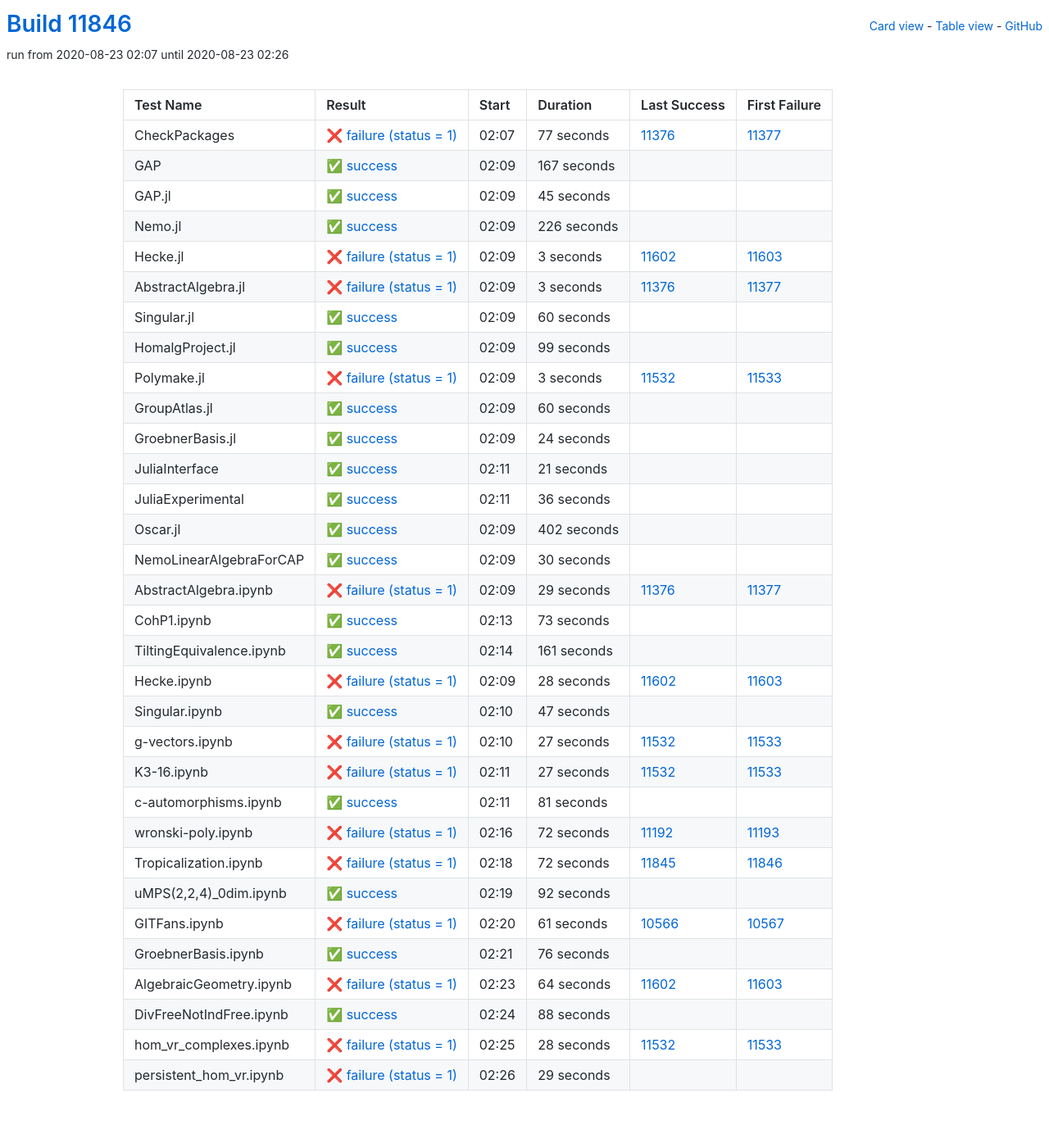
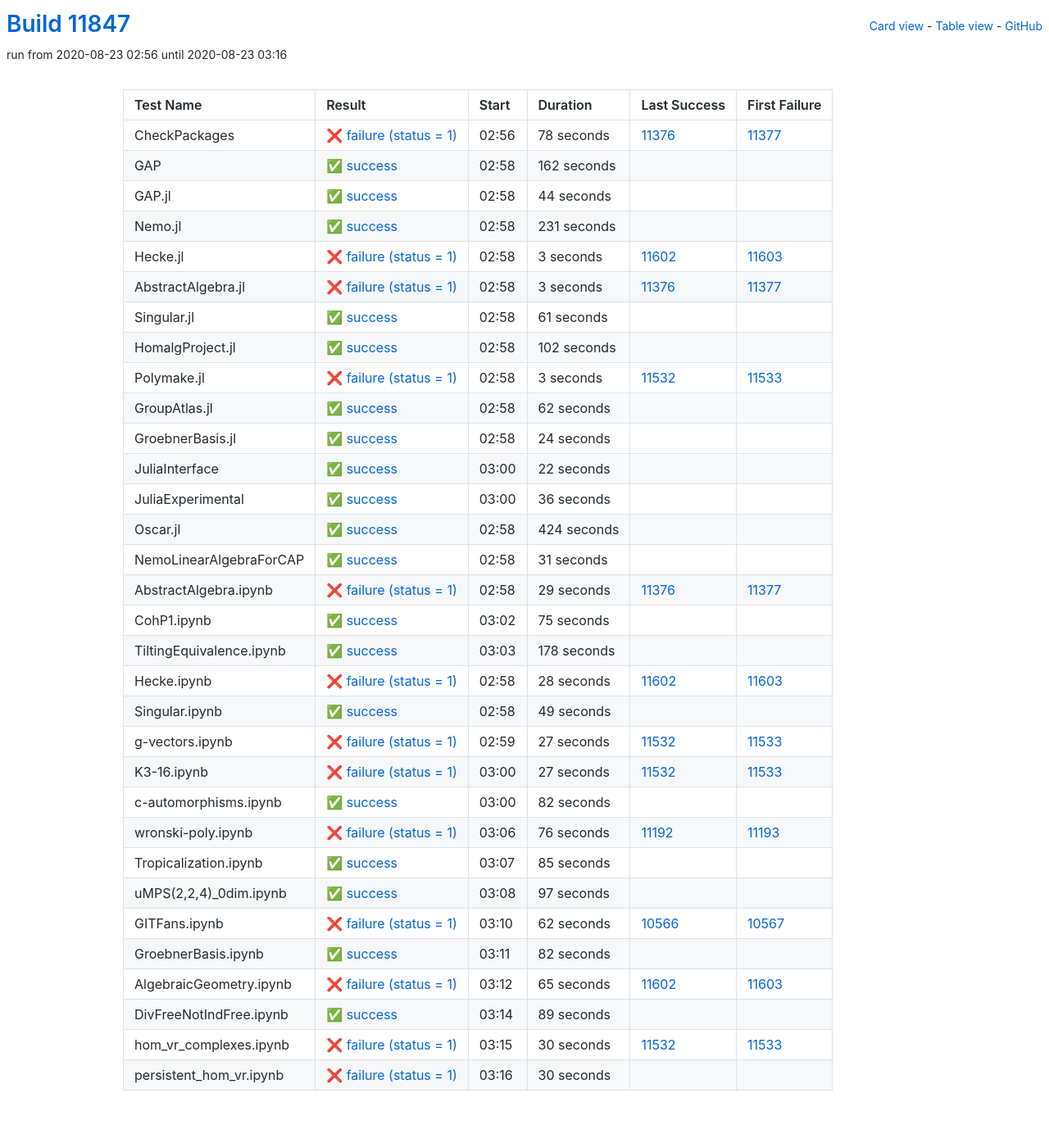
Before and after one commit to oscar-system/oscar-ci-status, a Jekyll site: the page built from table.html, in a window 1280 px wide. Shown: the whole page at 82% size. Built offline with Jekyll 4.4.1, drawn with Linux system fonts in a browser that asks for light colours.

Commit message:
Build #11847

```diff
--- a/_data/ci.yml
+++ b/_data/ci.yml
@@ -1,6 +1,6 @@
 ---
-build: 11846
-build_url: https://oscarci.mathematik.uni-kl.de/job/oscar/11846/
+build: 11847
+build_url: https://oscarci.mathematik.uni-kl.de/job/oscar/11847/
 job: oscar
 organization: oscar-system
 repo: oscar-ci-status
@@ -8,56 +8,56 @@
 tests:
 - name: CheckPackages
   id: checkpackages
-  log: https://oscarci.mathematik.uni-kl.de/job/oscar/11846/artifact/logs/build-11846/CheckPackages.log
-  start: 2020-08-23 02:07
+  log: https://oscarci.mathematik.uni-kl.de/job/oscar/11847/artifact/logs/build-11847/CheckPackages.log
+  start: 2020-08-23 02:56
   success: false
   exitcode: 1
   status: failure
-  duration: 77
+  duration: 78
   last_success: 11376
   last_success_url: https://oscarci.mathematik.uni-kl.de/job/oscar/11376/
   first_failure: 11377
   first_failure_url: https://oscarci.mathematik.uni-kl.de/job/oscar/11377/
 - name: GAP
   id: gap
-  log: https://oscarci.mathematik.uni-kl.de/job/oscar/11846/artifact/logs/build-11846/GAP.log
-  start: 2020-08-23 02:09
+  log: https://oscarci.mathematik.uni-kl.de/job/oscar/11847/artifact/logs/build-11847/GAP.log
+  start: 2020-08-23 02:58
   success: true
   exitcode: 0
   status: success
-  duration: 167
+  duration: 162
   last_success: false
   last_success_url:
   first_failure: false
   first_failure_url:
 - name: GAP.jl
   id: gap-jl
-  log: https://oscarci.mathematik.uni-kl.de/job/oscar/11846/artifact/logs/build-11846/GAP.jl.log
-  start: 2020-08-23 02:09
+  log: https://oscarci.mathematik.uni-kl.de/job/oscar/11847/artifact/logs/build-11847/GAP.jl.log
+  start: 2020-08-23 02:58
   success: true
   exitcode: 0
   status: success
-  duration: 45
+  duration: 44
   last_success: false
   last_success_url:
   first_failure: false
   first_failure_url:
 - name: Nemo.jl
   id: nemo-jl
-  log: https://oscarci.mathematik.uni-kl.de/job/oscar/11846/artifact/logs/build-11846/Nemo.jl.log
-  start: 2020-08-23 02:09
+  log: https://oscarci.mathematik.uni-kl.de/job/oscar/11847/artifact/logs/build-11847/Nemo.jl.log
+  start: 2020-08-23 02:58
   success: true
   exitcode: 0
   status: success
-  duration: 226
+  duration: 231
   last_success: false
   last_success_url:
   first_failure: false
   first_failure_url:
 - name: Hecke.jl
   id: hecke-jl
-  log: https://oscarci.mathematik.uni-kl.de/job/oscar/11846/artifact/logs/build-11846/Hecke.jl.log
-  start: 2020-08-23 02:09
+  log: https://oscarci.mathematik.uni-kl.de/job/oscar/11847/artifact/logs/build-11847/Hecke.jl.log
+  start: 2020-08-23 02:58
   success: false
   exitcode: 1
   status: failure
@@ -68,8 +68,8 @@
   first_failure_url: https://oscarci.mathematik.uni-kl.de/job/oscar/11603/
 - name: AbstractAlgebra.jl
   id: abstractalgebra-jl
-  log: https://oscarci.mathematik.uni-kl.de/job/oscar/11846/artifact/logs/build-11846/AbstractAlgebra.jl.log
-  start: 2020-08-23 02:09
+  log: https://oscarci.mathematik.uni-kl.de/job/oscar/11847/artifact/logs/build-11847/AbstractAlgebra.jl.log
+  start: 2020-08-23 02:58
   success: false
   exitcode: 1
   status: failure
@@ -80,32 +80,32 @@
   first_failure_url: https://oscarci.mathematik.uni-kl.de/job/oscar/11377/
 - name: Singular.jl
   id: singular-jl
-  log: https://oscarci.mathematik.uni-kl.de/job/oscar/11846/artifact/logs/build-11846/Singular.jl.log
-  start: 2020-08-23 02:09
+  log: https://oscarci.mathematik.uni-kl.de/job/oscar/11847/artifact/logs/build-11847/Singular.jl.log
+  start: 2020-08-23 02:58
   success: true
   exitcode: 0
   status: success
-  duration: 60
+  duration: 61
   last_success: false
   last_success_url:
   first_failure: false
   first_failure_url:
 - name: HomalgProject.jl
   id: homalgproject-jl
-  log: https://oscarci.mathematik.uni-kl.de/job/oscar/11846/artifact/logs/build-11846/HomalgProject.jl.log
-  start: 2020-08-23 02:09
+  log: https://oscarci.mathematik.uni-kl.de/job/oscar/11847/artifact/logs/build-11847/HomalgProject.jl.log
+  start: 2020-08-23 02:58
   success: true
   exitcode: 0
   status: success
-  duration: 99
+  duration: 102
   last_success: false
   last_success_url:
   first_failure: false
   first_failure_url:
 - name: Polymake.jl
   id: polymake-jl
-  log: https://oscarci.mathematik.uni-kl.de/job/oscar/11846/artifact/logs/build-11846/Polymake.jl.log
-  start: 2020-08-23 02:09
+  log: https://oscarci.mathematik.uni-kl.de/job/oscar/11847/artifact/logs/build-11847/Polymake.jl.log
+  start: 2020-08-23 02:58
   success: false
   exitcode: 1
   status: failure
@@ -116,20 +116,20 @@
   first_failure_url: https://oscarci.mathematik.uni-kl.de/job/oscar/11533/
 - name: GroupAtlas.jl
   id: groupatlas-jl
-  log: https://oscarci.mathematik.uni-kl.de/job/oscar/11846/artifact/logs/build-11846/GroupAtlas.jl.log
-  start: 2020-08-23 02:09
+  log: https://oscarci.mathematik.uni-kl.de/job/oscar/11847/artifact/logs/build-11847/GroupAtlas.jl.log
+  start: 2020-08-23 02:58
   success: true
   exitcode: 0
   status: success
-  duration: 60
+  duration: 62
   last_success: false
   last_success_url:
   first_failure: false
   first_failure_url:
 - name: GroebnerBasis.jl
   id: groebnerbasis-jl
-  log: https://oscarci.mathematik.uni-kl.de/job/oscar/11846/artifact/logs/build-11846/GroebnerBasis.jl.log
-  start: 2020-08-23 02:09
+  log: https://oscarci.mathematik.uni-kl.de/job/oscar/11847/artifact/logs/build-11847/GroebnerBasis.jl.log
+  start: 2020-08-23 02:58
   success: true
   exitcode: 0
   status: success
@@ -140,20 +140,20 @@
   first_failure_url:
 - name: JuliaInterface
   id: juliainterface
-  log: https://oscarci.mathematik.uni-kl.de/job/oscar/11846/artifact/logs/build-11846/JuliaInterface.log
-  start: 2020-08-23 02:11
+  log: https://oscarci.mathematik.uni-kl.de/job/oscar/11847/artifact/logs/build-11847/JuliaInterface.log
+  start: 2020-08-23 03:00
   success: true
   exitcode: 0
   status: success
-  duration: 21
+  duration: 22
   last_success: false
   last_success_url:
   first_failure: false
   first_failure_url:
 - name: JuliaExperimental
   id: juliaexperimental
-  log: https://oscarci.mathematik.uni-kl.de/job/oscar/11846/artifact/logs/build-11846/JuliaExperimental.log
-  start: 2020-08-23 02:11
+  log: https://oscarci.mathematik.uni-kl.de/job/oscar/11847/artifact/logs/build-11847/JuliaExperimental.log
+  start: 2020-08-23 03:00
   success: true
   exitcode: 0
   status: success
@@ -164,32 +164,32 @@
   first_failure_url:
 - name: Oscar.jl
   id: oscar-jl
-  log: https://oscarci.mathematik.uni-kl.de/job/oscar/11846/artifact/logs/build-11846/Oscar.jl.log
-  start: 2020-08-23 02:09
+  log: https://oscarci.mathematik.uni-kl.de/job/oscar/11847/artifact/logs/build-11847/Oscar.jl.log
+  start: 2020-08-23 02:58
   success: true
   exitcode: 0
   status: success
-  duration: 402
+  duration: 424
   last_success: false
   last_success_url:
   first_failure: false
   first_failure_url:
 - name: NemoLinearAlgebraForCAP
   id: nemolinearalgebraforcap
-  log: https://oscarci.mathematik.uni-kl.de/job/oscar/11846/artifact/logs/build-11846/NemoLinearAlgebraForCAP.log
-  start: 2020-08-23 02:09
+  log: https://oscarci.mathematik.uni-kl.de/job/oscar/11847/artifact/logs/build-11847/NemoLinearAlgebraForCAP.log
+  start: 2020-08-23 02:58
   success: true
   exitcode: 0
   status: success
-  duration: 30
+  duration: 31
   last_success: false
   last_success_url:
   first_failure: false
   first_failure_url:
 - name: AbstractAlgebra.ipynb
   id: abstractalgebra-ipynb
-  log: https://oscarci.mathematik.uni-kl.de/job/oscar/11846/artifact/logs/build-11846/AbstractAlgebra.ipynb.log
-  start: 2020-08-23 02:09
+  log: https://oscarci.mathematik.uni-kl.de/job/oscar/11847/artifact/logs/build-11847/AbstractAlgebra.ipynb.log
+  start: 2020-08-23 02:58
   success: false
   exitcode: 1
   status: failure
@@ -200,32 +200,32 @@
   first_failure_url: https://oscarci.mathematik.uni-kl.de/job/oscar/11377/
 - name: CohP1.ipynb
   id: cohp1-ipynb
-  log: https://oscarci.mathematik.uni-kl.de/job/oscar/11846/artifact/logs/build-11846/CohP1.ipynb.log
-  start: 2020-08-23 02:13
+  log: https://oscarci.mathematik.uni-kl.de/job/oscar/11847/artifact/logs/build-11847/CohP1.ipynb.log
+  start: 2020-08-23 03:02
   success: true
   exitcode: 0
   status: success
-  duration: 73
+  duration: 75
   last_success: false
   last_success_url:
   first_failure: false
   first_failure_url:
 - name: TiltingEquivalence.ipynb
   id: tiltingequivalence-ipynb
-  log: https://oscarci.mathematik.uni-kl.de/job/oscar/11846/artifact/logs/build-11846/TiltingEquivalence.ipynb.log
-  start: 2020-08-23 02:14
+  log: https://oscarci.mathematik.uni-kl.de/job/oscar/11847/artifact/logs/build-11847/TiltingEquivalence.ipynb.log
+  start: 2020-08-23 03:03
   success: true
   exitcode: 0
   status: success
-  duration: 161
+  duration: 178
   last_success: false
   last_success_url:
   first_failure: false
   first_failure_url:
 - name: Hecke.ipynb
   id: hecke-ipynb
-  log: https://oscarci.mathematik.uni-kl.de/job/oscar/11846/artifact/logs/build-11846/Hecke.ipynb.log
-  start: 2020-08-23 02:09
+  log: https://oscarci.mathematik.uni-kl.de/job/oscar/11847/artifact/logs/build-11847/Hecke.ipynb.log
+  start: 2020-08-23 02:58
   success: false
   exitcode: 1
   status: failure
@@ -236,20 +236,20 @@
   first_failure_url: https://oscarci.mathematik.uni-kl.de/job/oscar/11603/
 - name: Singular.ipynb
   id: singular-ipynb
-  log: https://oscarci.mathematik.uni-kl.de/job/oscar/11846/artifact/logs/build-11846/Singular.ipynb.log
-  start: 2020-08-23 02:10
+  log: https://oscarci.mathematik.uni-kl.de/job/oscar/11847/artifact/logs/build-11847/Singular.ipynb.log
+  start: 2020-08-23 02:58
   success: true
   exitcode: 0
   status: success
-  duration: 47
+  duration: 49
   last_success: false
   last_success_url:
   first_failure: false
   first_failure_url:
 - name: g-vectors.ipynb
   id: g-vectors-ipynb
-  log: https://oscarci.mathematik.uni-kl.de/job/oscar/11846/artifact/logs/build-11846/g-vectors.ipynb.log
-  start: 2020-08-23 02:10
+  log: https://oscarci.mathematik.uni-kl.de/job/oscar/11847/artifact/logs/build-11847/g-vectors.ipynb.log
+  start: 2020-08-23 02:59
   success: false
   exitcode: 1
   status: failure
@@ -260,8 +260,8 @@
   first_failure_url: https://oscarci.mathematik.uni-kl.de/job/oscar/11533/
 - name: K3-16.ipynb
   id: k3-16-ipynb
-  log: https://oscarci.mathematik.uni-kl.de/job/oscar/11846/artifact/logs/build-11846/K3-16.ipynb.log
-  start: 2020-08-23 02:11
+  log: https://oscarci.mathematik.uni-kl.de/job/oscar/11847/artifact/logs/build-11847/K3-16.ipynb.log
+  start: 2020-08-23 03:00
   success: false
   exitcode: 1
   status: failure
@@ -272,120 +272,120 @@
   first_failure_url: https://oscarci.mathematik.uni-kl.de/job/oscar/11533/
 - name: c-automorphisms.ipynb
   id: c-automorphisms-ipynb
-  log: https://oscarci.mathematik.uni-kl.de/job/oscar/11846/artifact/logs/build-11846/c-automorphisms.ipynb.log
-  start: 2020-08-23 02:11
+  log: https://oscarci.mathematik.uni-kl.de/job/oscar/11847/artifact/logs/build-11847/c-automorphisms.ipynb.log
+  start: 2020-08-23 03:00
   success: true
   exitcode: 0
   status: success
-  duration: 81
+  duration: 82
   last_success: false
   last_success_url:
   first_failure: false
   first_failure_url:
 - name: wronski-poly.ipynb
   id: wronski-poly-ipynb
-  log: https://oscarci.mathematik.uni-kl.de/job/oscar/11846/artifact/logs/build-11846/wronski-poly.ipynb.log
-  start: 2020-08-23 02:16
+  log: https://oscarci.mathematik.uni-kl.de/job/oscar/11847/artifact/logs/build-11847/wronski-poly.ipynb.log
+  start: 2020-08-23 03:06
   success: false
   exitcode: 1
   status: failure
-  duration: 72
+  duration: 76
   last_success: 11192
   last_success_url: https://oscarci.mathematik.uni-kl.de/job/oscar/11192/
   first_failure: 11193
   first_failure_url: https://oscarci.mathematik.uni-kl.de/job/oscar/11193/
 - name: Tropicalization.ipynb
   id: tropicalization-ipynb
-  log: https://oscarci.mathematik.uni-kl.de/job/oscar/11846/artifact/logs/build-11846/Tropicalization.ipynb.log
-  start: 2020-08-23 02:18
-  success: false
-  exitcode: 1
-  status: failure
-  duration: 72
-  last_success: 11845
-  last_success_url: https://oscarci.mathematik.uni-kl.de/job/oscar/11845/
-  first_failure: 11846
-  first_failure_url: https://oscarci.mathematik.uni-kl.de/job/oscar/11846/
-- name: uMPS(2,2,4)_0dim.ipynb
-  id: umps-2-2-4-0dim-ipynb
-  log: https://oscarci.mathematik.uni-kl.de/job/oscar/11846/artifact/logs/build-11846/uMPS-2-2-4-_0dim.ipynb.log
-  start: 2020-08-23 02:19
+  log: https://oscarci.mathematik.uni-kl.de/job/oscar/11847/artifact/logs/build-11847/Tropicalization.ipynb.log
+  start: 2020-08-23 03:07
   success: true
   exitcode: 0
   status: success
-  duration: 92
+  duration: 85
+  last_success: false
+  last_success_url:
+  first_failure: false
+  first_failure_url:
+- name: uMPS(2,2,4)_0dim.ipynb
+  id: umps-2-2-4-0dim-ipynb
+  log: https://oscarci.mathematik.uni-kl.de/job/oscar/11847/artifact/logs/build-11847/uMPS-2-2-4-_0dim.ipynb.log
+  start: 2020-08-23 03:08
+  success: true
+  exitcode: 0
+  status: success
+  duration: 97
   last_success: false
   last_success_url:
   first_failure: false
   first_failure_url:
 - name: GITFans.ipynb
   id: gitfans-ipynb
-  log: https://oscarci.mathematik.uni-kl.de/job/oscar/11846/artifact/logs/build-11846/GITFans.ipynb.log
-  start: 2020-08-23 02:20
+  log: https://oscarci.mathematik.uni-kl.de/job/oscar/11847/artifact/logs/build-11847/GITFans.ipynb.log
+  start: 2020-08-23 03:10
   success: false
   exitcode: 1
   status: failure
-  duration: 61
+  duration: 62
   last_success: 10566
   last_success_url: https://oscarci.mathematik.uni-kl.de/job/oscar/10566/
   first_failure: 10567
   first_failure_url: https://oscarci.mathematik.uni-kl.de/job/oscar/10567/
 - name: GroebnerBasis.ipynb
   id: groebnerbasis-ipynb
-  log: https://oscarci.mathematik.uni-kl.de/job/oscar/11846/artifact/logs/build-11846/GroebnerBasis.ipynb.log
-  start: 2020-08-23 02:21
+  log: https://oscarci.mathematik.uni-kl.de/job/oscar/11847/artifact/logs/build-11847/GroebnerBasis.ipynb.log
+  start: 2020-08-23 03:11
   success: true
   exitcode: 0
   status: success
-  duration: 76
+  duration: 82
   last_success: false
   last_success_url:
   first_failure: false
   first_failure_url:
 - name: AlgebraicGeometry.ipynb
   id: algebraicgeometry-ipynb
-  log: https://oscarci.mathematik.uni-kl.de/job/oscar/11846/artifact/logs/build-11846/AlgebraicGeometry.ipynb.log
-  start: 2020-08-23 02:23
+  log: https://oscarci.mathematik.uni-kl.de/job/oscar/11847/artifact/logs/build-11847/AlgebraicGeometry.ipynb.log
+  start: 2020-08-23 03:12
   success: false
   exitcode: 1
   status: failure
-  duration: 64
+  duration: 65
   last_success: 11602
   last_success_url: https://oscarci.mathematik.uni-kl.de/job/oscar/11602/
   first_failure: 11603
   first_failure_url: https://oscarci.mathematik.uni-kl.de/job/oscar/11603/
 - name: DivFreeNotIndFree.ipynb
   id: divfreenotindfree-ipynb
-  log: https://oscarci.mathematik.uni-kl.de/job/oscar/11846/artifact/logs/build-11846/DivFreeNotIndFree.ipynb.log
-  start: 2020-08-23 02:24
+  log: https://oscarci.mathematik.uni-kl.de/job/oscar/11847/artifact/logs/build-11847/DivFreeNotIndFree.ipynb.log
+  start: 2020-08-23 03:14
   success: true
   exitcode: 0
   status: success
-  duration: 88
+  duration: 89
   last_success: false
   last_success_url:
   first_failure: false
   first_failure_url:
 - name: hom_vr_complexes.ipynb
   id: hom-vr-complexes-ipynb
-  log: https://oscarci.mathematik.uni-kl.de/job/oscar/11846/artifact/logs/build-11846/hom_vr_complexes.ipynb.log
-  start: 2020-08-23 02:25
+  log: https://oscarci.mathematik.uni-kl.de/job/oscar/11847/artifact/logs/build-11847/hom_vr_complexes.ipynb.log
+  start: 2020-08-23 03:15
   success: false
   exitcode: 1
   status: failure
-  duration: 28
+  duration: 30
   last_success: 11532
   last_success_url: https://oscarci.mathematik.uni-kl.de/job/oscar/11532/
   first_failure: 11533
   first_failure_url: https://oscarci.mathematik.uni-kl.de/job/oscar/11533/
 - name: persistent_hom_vr.ipynb
   id: persistent-hom-vr-ipynb
-  log: https://oscarci.mathematik.uni-kl.de/job/oscar/11846/artifact/logs/build-11846/persistent_hom_vr.ipynb.log
-  start: 2020-08-23 02:26
+  log: https://oscarci.mathematik.uni-kl.de/job/oscar/11847/artifact/logs/build-11847/persistent_hom_vr.ipynb.log
+  start: 2020-08-23 03:16
   success: false
   exitcode: 1
   status: failure
-  duration: 29
+  duration: 30
   last_success: false
   last_success_url:
   first_failure: false
```
Also changed, not shown: README.md.
